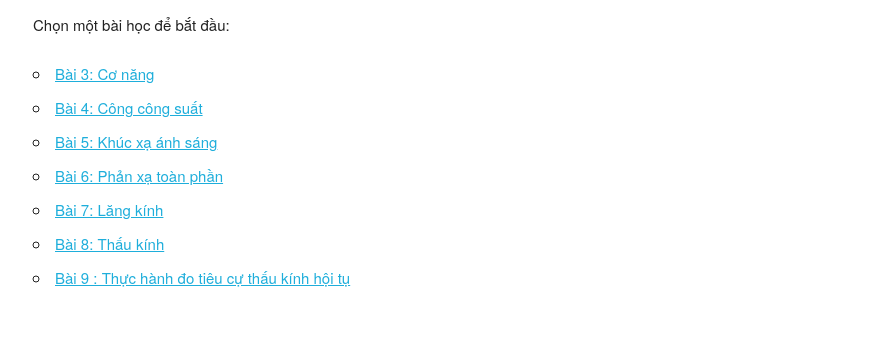
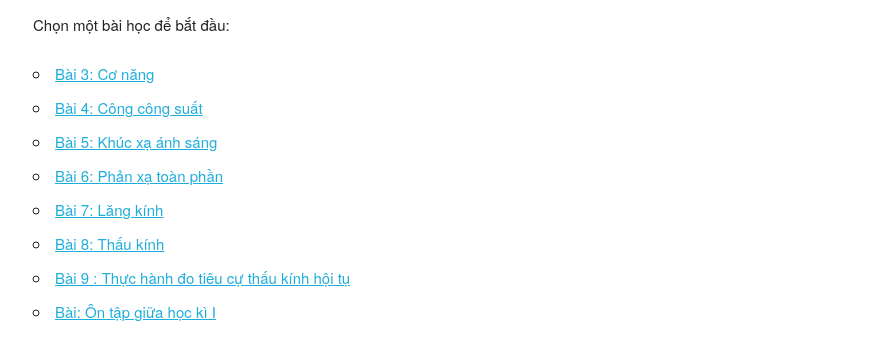
Before and after one commit to vanhien1199-art/hoc-lieu-tong-hop, a website: page index.html in a window 1280 px wide. Shown: the part 75-434 px from the top of the page, without its empty margins (127-1021 px from the left). Drawn offline with nearby package versions, Linux system fonts and the light colour scheme.

Commit message:
Update index.html

```diff
--- a/index.html
+++ b/index.html
@@ -17,6 +17,7 @@
             <li><a href="/lang-kinh/">Bài 7: Lăng kính</a></li>
             <li><a href="/thau-kinh/">Bài 8: Thấu kính</a></li>
             <li><a href="/do-tieu-cu-thaukinh/">Bài 9 : Thực hành đo tiêu cự thấu kính hội tụ</a></li>
+            <li><a href="/on-tap-gk1/">Bài: Ôn tập giữa học kì I</a></li>
             </ul>
     </div>
 </body>
```
